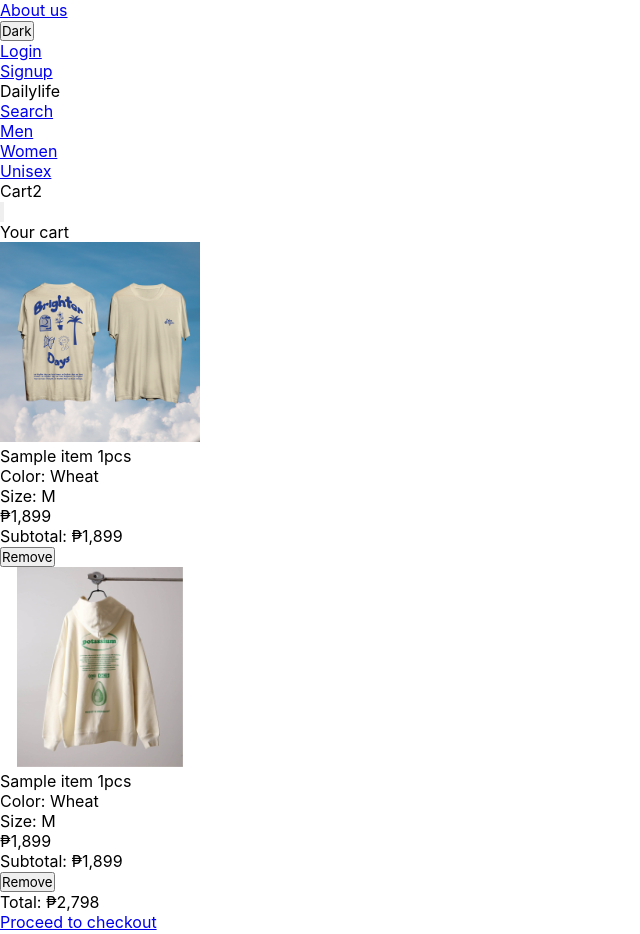
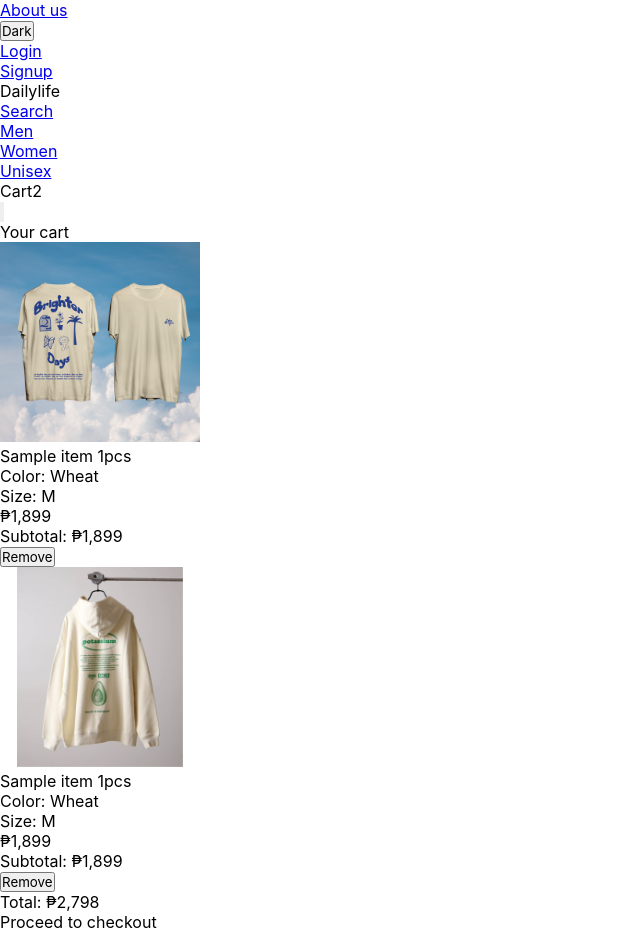
Before and after one commit to kensidiangco/ecommerce-college-project, a Next.js app: page /dailylife/cart in a window 1280 px wide. Shown: the top 934 px of the page, without its empty margins (0-640 px from the left). Built offline with nearby package versions, Linux system fonts and the light colour scheme.

Commit message:
make it better

```diff
--- a/components/navigation.tsx
+++ b/components/navigation.tsx
@@ -1,6 +1,7 @@
 import Link from "next/link"
 import {useTheme} from 'next-themes'
 import { Disclosure, Transition } from '@headlessui/react'
+import { ListContent } from "semantic-ui-react"
 
 export default function Navigation() {
     const {theme, setTheme} = useTheme()
@@ -55,13 +56,11 @@ export default function Navigation() {
                             </ul>
                         </div>
                         <ul className="hidden md:flex items-center space-x-3">
-                            <li className="py-4 px-2 rounded-md hover:bg-gray-100 dark:hover:bg-button-hover transition delay-50">
-                                <span className="relative inline-block cursor-pointer">
-                                    <Link href="/dailylife/cart" passHref>
-                                        <span className="text-lg dark:text-gray-50 text-gray-900">Cart</span>
-                                    </Link>
-                                    <span className="absolute bottom-2 right-0 inline-flex items-center justify-center px-2 py-1 text-xs font-bold leading-none text-red-100 transform translate-x-1/2 -translate-y-3 bg-red-600 rounded-full">2</span>
-                                </span>
+                            <li className="relative inline-block cursor-pointer">
+                                <Link href="/dailylife/cart" passHref>
+                                    <span className="py-4 px-2 rounded-md hover:bg-gray-100 dark:hover:bg-button-hover transition delay-50 text-lg dark:text-gray-50 text-gray-900">Cart</span>
+                                </Link>
+                                <span className="absolute bottom-2 right-0 inline-flex items-center justify-center px-2 py-1 text-xs font-bold leading-none text-red-100 transform translate-x-1/2 -translate-y-3 bg-red-600 rounded-full">2</span>
                             </li>
                         </ul>
                         <Disclosure as="div" className="md:hidden flex items-center">
--- a/pages/_app.tsx
+++ b/pages/_app.tsx
@@ -8,7 +8,7 @@ import { ThemeProvider } from 'next-themes'
 function MyApp({ Component, pageProps }: AppProps) {
   return (
     <ThemeProvider attribute="class">
-      <div className="bg-gray-100 dark:bg-dark text-gray-50 dark:text-gray-800">
+      <div className="bg-gray-100 dark:bg-dark text-gray-800 dark:text-gray-50">
         <Navigation />
         <Component {...pageProps} />
         <Footer />
--- a/pages/dailylife/cart.tsx
+++ b/pages/dailylife/cart.tsx
@@ -42,9 +42,9 @@ export default function Cart() {
 						</div>
 						<div className="py-5 px-3 md:p-3 flex flex-col md:flex-row items-center md:bg-none dark:bg-dark-card bg-gray-50 rounded-xl shadow-md md:shadow-none justify-around space-y-4 md:space-y-0">
 							<p className="text-2xl text-blue-700 dark:text-blue-400 transition delay-50">Total: ₱2,798</p>
-							<div className="p-3 bg-blue-500 text-gray-50 dark:bg-dark-button dark:hover:bg-button-hover rounded-md hover:bg-blue-400 transition delay-50 cursor-pointer">
-								<Link href="/dailylife/checkout">Proceed to checkout</Link>
-							</div>
+							<Link href="/dailylife/checkout" passHref>
+								<p className="p-3 bg-blue-500 text-gray-50 dark:bg-dark-button dark:hover:bg-button-hover rounded-md hover:bg-blue-400 transition delay-50 cursor-pointer">Proceed to checkout</p>
+							</Link>
 						</div>
 					</div>
 					<div className="mt-4 md:mt-px dark:bg-dark-card shadow-md xl:shadow-xl bg-gray-50 rounded-xl p-2 md:p-4">
@@ -95,7 +95,7 @@ export default function Cart() {
 
 
 						<div className="flex justify-center">
-							<input type="submit" value="See more..." className="px-10 py-1 text-gray-800 dark:text-gray-500 dark:bg-dark-card bg-gray-50 cursor-pointer md:hover:bg-gray-100 dark:hover:bg-gray-900 transition delay-50 rounded-md" />
+							<input type="submit" value="See more..." className="px-10 py-1 text-blue-700 dark:text-blue-400 dark:bg-dark-card bg-gray-50 cursor-pointer dark:hover:bg-button-hover focus:bg-gray-100 transition delay-50 rounded-md" />
 						</div>
 					</div>
 				</div>
```
